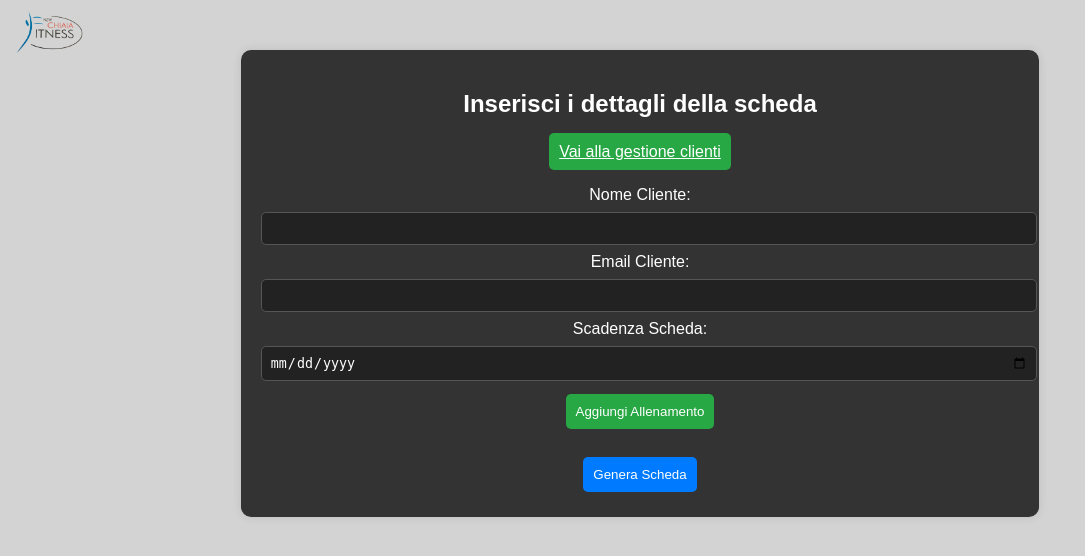
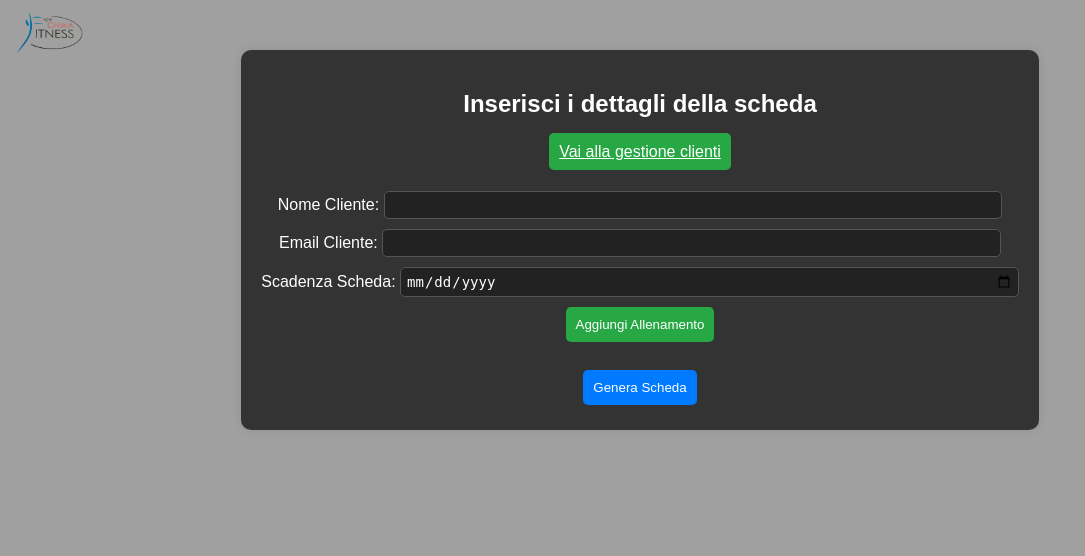
Before and after one commit to luposian/ProgrammaSchede, a Flask app: page / in a window 1280 px wide. Shown: the top 556 px of the page, without its empty margins (0-1085 px from the left). Run offline with Flask 3, Linux system fonts and the light colour scheme.

Commit message:
Update index.html
aggiusto aspetto

```diff
--- a/templates/index.html
+++ b/templates/index.html
@@ -7,7 +7,7 @@
     <style>
         body {
     font-family: Arial, sans-serif;
-    background-color: #d3d3d3;  /* Grigio chiaro */
+    background-color: #a0a0a0;  /* Grigio medio-scuro per meno contrasto */
     text-align: center;
 }
 
@@ -35,20 +35,23 @@ h2 {
 }
 
 input[type="text"], input[type="email"], input[type="date"] {
-    width: 100%;
-    padding: 8px;
-    margin: 8px 0;
+    width: 80%; /* Riduce la larghezza */
+    padding: 5px; /* Riduce il padding per renderli più piccoli */
+    margin: 5px 0;
     border: 1px solid #555;
     background-color: #222; /* Sfondo input più scuro */
     color: white;
     border-radius: 5px;
+    font-size: 14px; /* Dimensione del testo più piccola */
 }
 
 .btn-primary {
     background-color: #007BFF;
     color: white;
     display: inline-block;
-    margin-bottom: 25px; /* Spazio tra il bottone e il form */
+    margin-bottom: 15px; /* Spazio tra il bottone e il form */
+    border-radius: 5px;
+    padding: 8px 15px; /* Rende il bottone più compatto */
 }
 
 form {
@@ -112,7 +115,7 @@ form {
 </head>
 <body>
       <!-- Logo in alto a sinistra -->
-    <img src="LogoNewChiaiaFitness.png" alt="Logo" class="logo">
+    <img src="main\templates\LogoNewChiaiaFitness.png" alt="Logo" class="logo">
 
     <div class="container">
         <h2>Inserisci i dettagli della scheda</h2>
```
